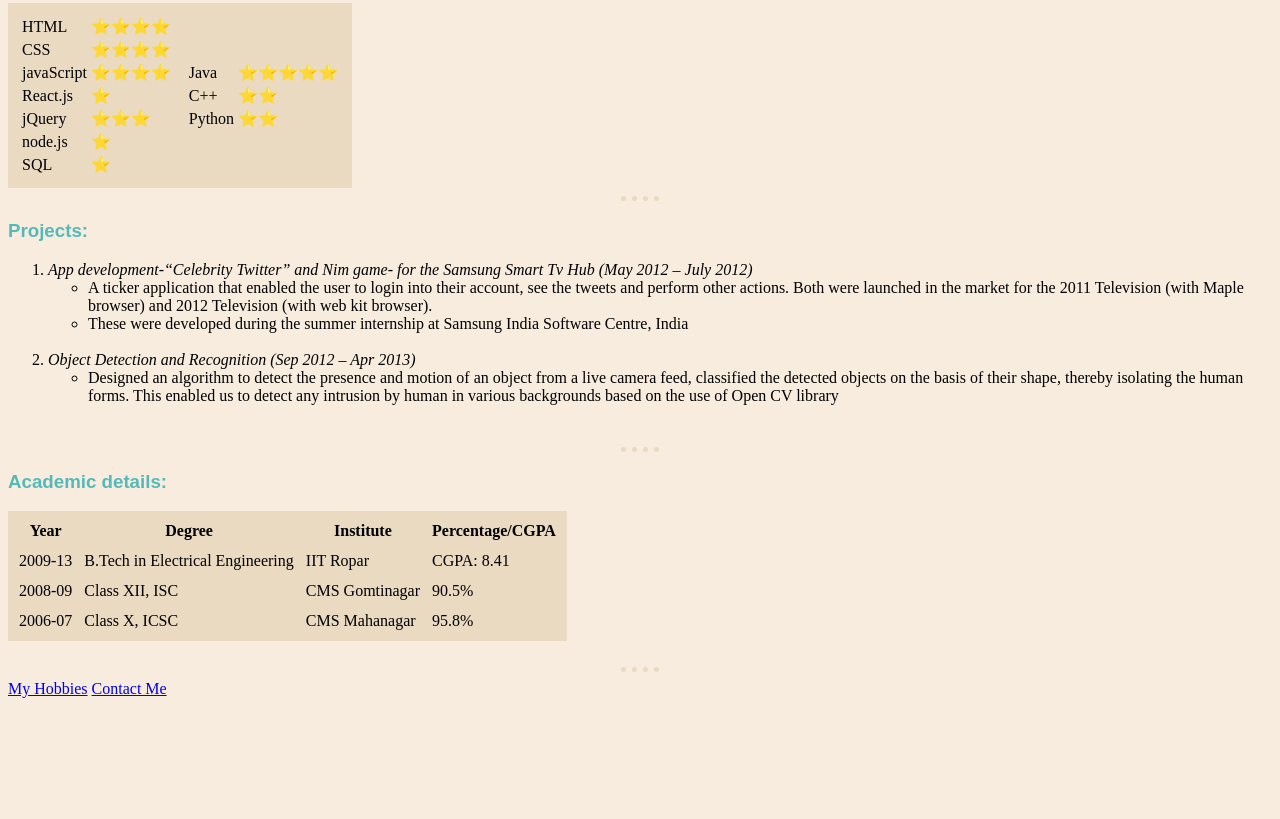
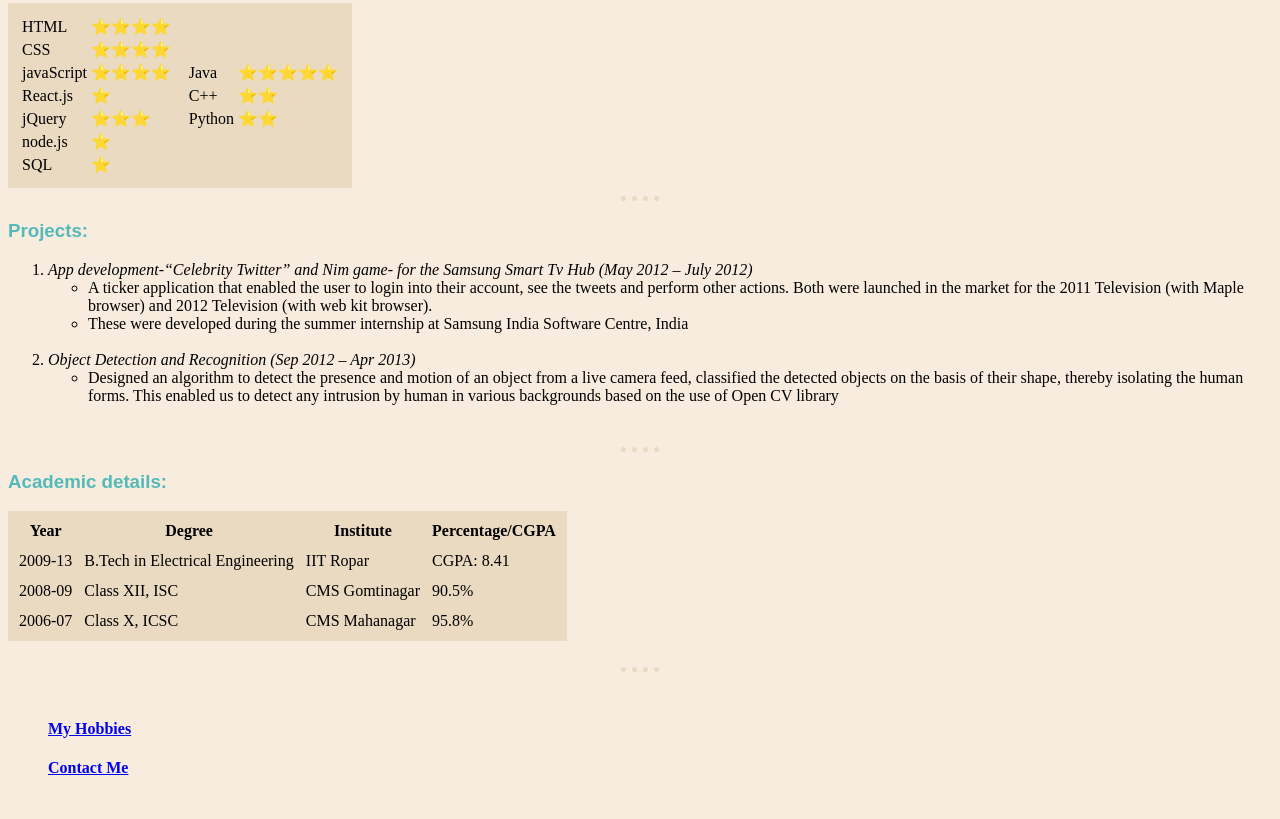
Before and after one commit to Asmi1710/cv, a plain HTML site: page index.html in a window 1280 px wide. Shown: the part 324-1143 px from the top of the page. Before the commit the page ends 1048 px from the top, so only its background shows below. Drawn offline with Linux system fonts and the light colour scheme.

Commit message:
Update index.html
adding the footer

```diff
--- a/index.html
+++ b/index.html
@@ -134,9 +134,14 @@
     </table>
     <br>
     <hr>
-    <a href="hobbies.html">My Hobbies</a>
-    <a href="Contact.html">  Contact Me</a>
-    <br> <br>
+    <footer>
+        <br>
+        <ul>
+            <h4><a href="hobbies.html">My Hobbies </a></h4>
+            <h4><a href="Contact.html">  Contact Me</a> </h4>
+        </ul>
+        <br>
+    </footer>
 
 </body>
 </html>
```
